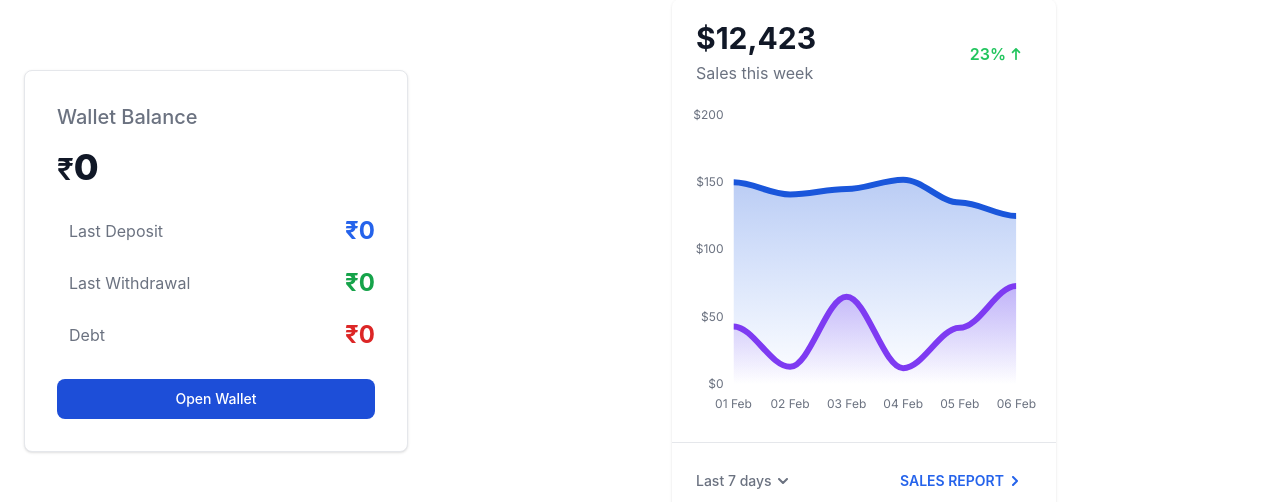
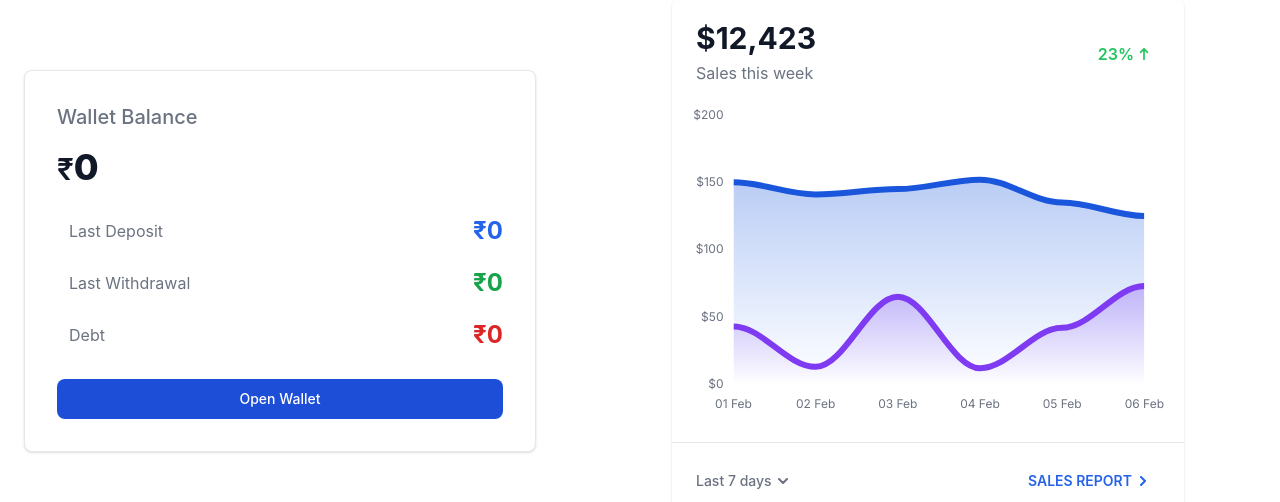
Before and after one commit to legend4137/SmartMoney, a React (Create React App) app in the folder client/: page /dashboard in a window 1280 px wide. Shown: the part 945-1447 px from the top of the page. Built offline with nearby package versions, Linux system fonts and the light colour scheme; no server answers.

Commit message:
Changing size of Graph and WalletCard

```diff
--- a/client/src/pages/Graph.js
+++ b/client/src/pages/Graph.js
@@ -106,7 +106,7 @@
   }, []);
 
   return (
-    <div className="max-w-sm w-full bg-white rounded-lg shadow dark:bg-gray-800">
+    <div className="max-w-lg w-full bg-white rounded-lg shadow dark:bg-gray-800">
       <div className="flex justify-between p-4 md:p-6 pb-0 md:pb-0">
         <div>
           <h5 className="leading-none text-3xl font-bold text-gray-900 dark:text-white pb-2">$12,423</h5>
--- a/client/src/pages/WalletCard.js
+++ b/client/src/pages/WalletCard.js
@@ -40,7 +40,7 @@
   };
 
   return (
-    <div className="w-full max-w-sm p-4 bg-white border border-gray-200 rounded-lg shadow sm:p-8 dark:bg-gray-800 dark:border-gray-700">
+    <div className="w-full max-w-lg p-4 bg-white border border-gray-200 rounded-lg shadow sm:p-8 dark:bg-gray-800 dark:border-gray-700">
       <h5 className="mb-4 text-xl font-medium text-gray-500 dark:text-gray-400">Wallet Balance</h5>
       <div className="flex items-baseline text-gray-900 dark:text-white">
         <span className="text-3xl font-semibold">₹</span>
```
